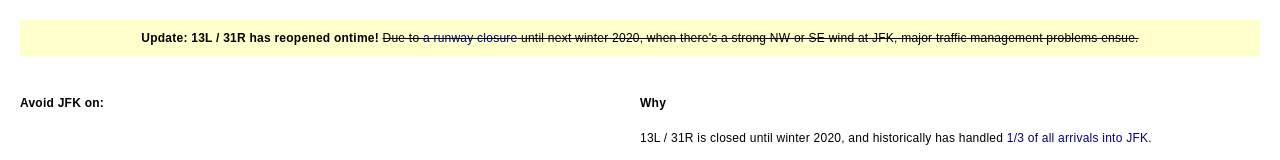
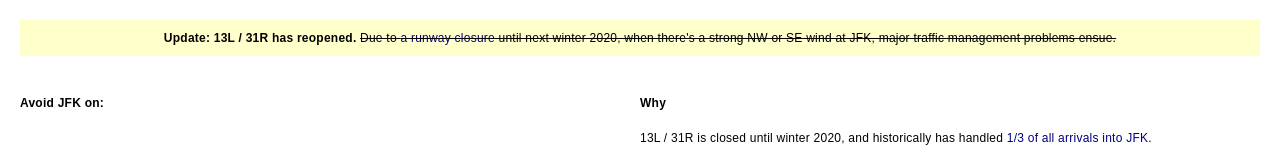
Before and after one commit to eri-b/avoidjfk, a plain HTML site: page index.html in a window 1280 px wide. Shown: the top 160 px of the page. Drawn offline with nearby package versions, Linux system fonts and the light colour scheme.

Commit message:
small text update

```diff
--- a/index.html
+++ b/index.html
@@ -87,7 +87,7 @@
 
 <div class="main">
 
-<p id="top"><strong>Update: 13L / 31R has reopened ontime!</strong> <span style="text-decoration: line-through">Due to <a href="https://www.panynj.gov/press-room/press-item.cfm?headLine_id=3100" target="_blank">a runway closure</a> until next winter 2020, when there's a strong NW or SE wind at JFK, major traffic management problems ensue.</span></p>
+<p id="top"><strong>Update: 13L / 31R has reopened.</strong> <span style="text-decoration: line-through">Due to <a href="https://www.panynj.gov/press-room/press-item.cfm?headLine_id=3100" target="_blank">a runway closure</a> until next winter 2020, when there's a strong NW or SE wind at JFK, major traffic management problems ensue.</span></p>
 
 <div class="grid">
 <section>
```
